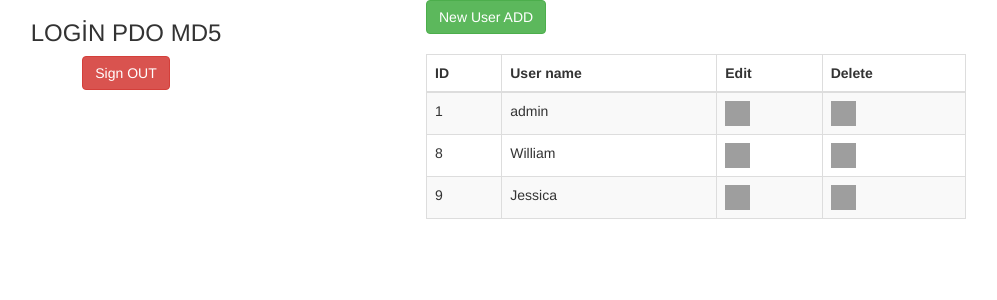
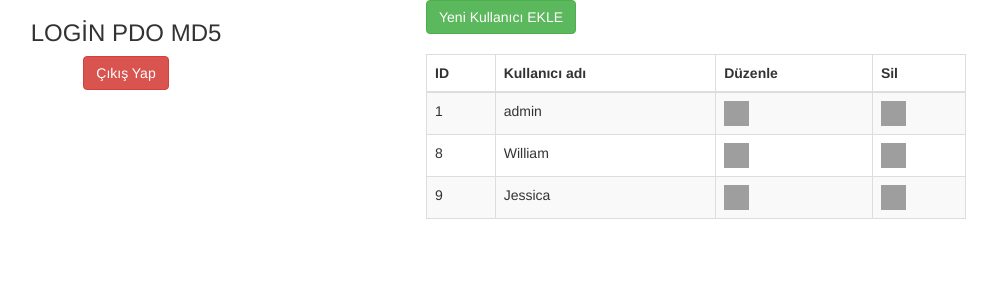
Before and after one commit to barisiceny/PHP-MYSQL-PDO-ile-MD5-formatinda-Giris-Sayfasi-Olusturma, a PHP site: page / in a window 1280 px wide. Shown: the top 300 px of the page, without its empty margins (229-1226 px from the left). Run offline with PHP 8.4, Linux system fonts and the light colour scheme; a user stored in the database is signed in; data comes from the database, SQL or seed files in the repository; some libraries are stand-ins or nearby versions; grey boxes are pictures that could not be loaded.

Commit message:
Update index.php

```diff
--- a/index.php
+++ b/index.php
@@ -1,11 +1,11 @@
 <?php
-//When you open the project, we first provide redirection to the login page.
+//Projeyi açtığınızda, önce giriş sayfasına yönlendirme sağlıyoruz.
 session_start(); //We started the session
 
-//if there is Session available we redirect the page.
+//Oturum varsa sayfayı yeniden yönlendiriyoruz.
 if (!(isset($_SESSION["Session"]) && $_SESSION["Session"] == "9876")) {
     header("location:login.php");
-} //If remember me is checked beforehand, we create Session and direct the page.
+} //Beni hatırla önceden kontrol edilirse, Oturum oluşturur ve sayfayı yönlendiririz.
 ?>
 <!DOCTYPE html>
 <html>
@@ -20,28 +20,28 @@ if (!(isset($_SESSION["Session"]) && $_SESSION["Session"] == "9876")) {
         <div class="col-md-6">
             <div class="text-center">
                 <h3>LOGİN PDO MD5</h3>
-                <a class="btn btn-danger" href="logout.php">Sign OUT</a>
+                <a class="btn btn-danger" href="logout.php">Çıkış Yap</a>
             </div>
             <br/>
         </div>
         <div class="col-md-6">
          <div class="card">
-            <a class="btn btn-success" href="useradd.php">New User ADD</a>
+            <a class="btn btn-success" href="useradd.php">Yeni Kullanıcı EKLE</a>
             <div class="card-body">
                 <div class="table-responsive">
                     <table class="table table-striped table-bordered first">
                         <thead>
                             <th>ID</th>
-                            <th>User name</th>
-                            <th>Edit</th>
-                            <th>Delete</th>
+                            <th>Kullanıcı adı</th>
+                            <th>Düzenle</th>
+                            <th>Sil</th>
                         </thead>
                         <tbody>
                             <?php
                             include('fonc.php');
-            $query = $connect->prepare("SELECT * from users"); // We Wrote Our Query
+            $query = $connect->prepare("SELECT * from users"); // Sorgumuzu Yazdık
             $query->execute();
-            while ($result = $query->fetch()) {   // Returning Our Query with While
+            while ($result = $query->fetch()) {   // Sorgumuzu While ile Döndürüyoruz
                 ?>
                 <tr>
                     <td><?=$result['id']?></td>
@@ -60,20 +60,20 @@ if (!(isset($_SESSION["Session"]) && $_SESSION["Session"] == "9876")) {
                                     <div class="modal-header">
                                         <button type="button" class="close" data-dismiss="modal" aria-label="Close">
                                             <span aria-hidden="true">×</span></button>
-                                            <h4 class="modal-title" id="myModalLabel">Deletion Of User</h4>
+                                            <h4 class="modal-title" id="myModalLabel">Kullanıcının silinmesi</h4>
                                         </div>
                                         <div class="modal-body">
-                                            <h2 style="color: red; text-align: center">Important Warning !</h2>
+                                            <h2 style="color: red; text-align: center">Önemli Uyarı!</h2>
 
                                             <h4 style="text-align: center">
-                                                Are you sure you want to delete<br><b><?php echo $result["user"] ?><br>
+                                                Silmek istediğinden emin misin?<br><b><?php echo $result["user"] ?><br>
                                                </h4>
                                         </div>
                                         <div class="modal-footer">
                                             <button type="button" class="btn btn-default pull-left" data-dismiss="modal">
-                                                Cancel
+                                                İptal
                                             </button>
-                                            <a href="userdelete.php?page=users&amp;id=<?= $result["id"] ?>" class="btn btn-danger">Delete</a>
+                                            <a href="userdelete.php?page=users&amp;id=<?= $result["id"] ?>" class="btn btn-danger">Sil</a>
                                         </div>
                                     </div>
                                 </div>
```
